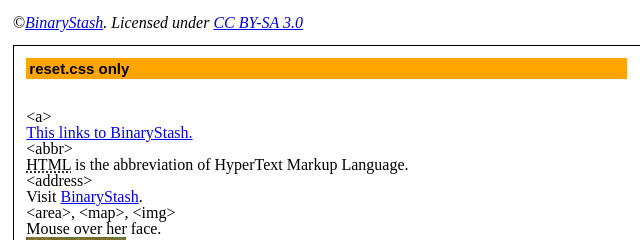
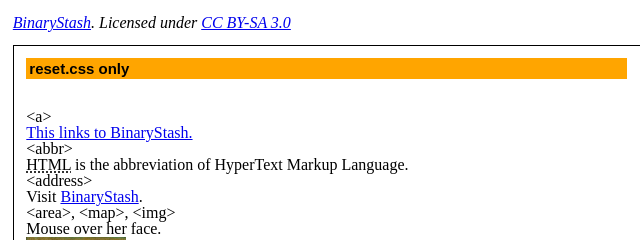
Before and after one commit to binarystash/unreset-css, a plain HTML site: page index.html in a window 1280 px wide. Shown: the top 240 px of the page, 0-640 px from the left. Drawn offline with Linux system fonts and the light colour scheme.

Commit message:
-Fixed attribution

```diff
--- a/index.html
+++ b/index.html
@@ -9,7 +9,7 @@
 	</head>
 	<body>
 		<div class="unreset copyright">
-			<cite>&copy;<a href="http://binarystash.blogspot.com" target="_blank">BinaryStash</a>. Licensed under <a href="http://creativecommons.org/licenses/by-sa/3.0/" target="_blank">CC BY-SA 3.0</a></cite>
+			<cite><a href="http://binarystash.blogspot.com" target="_blank">BinaryStash</a>. Licensed under <a href="http://creativecommons.org/licenses/by-sa/3.0/" target="_blank">CC BY-SA 3.0</a></cite>
 		</div>
 		<div class="all">
 			<div class="left">
```
